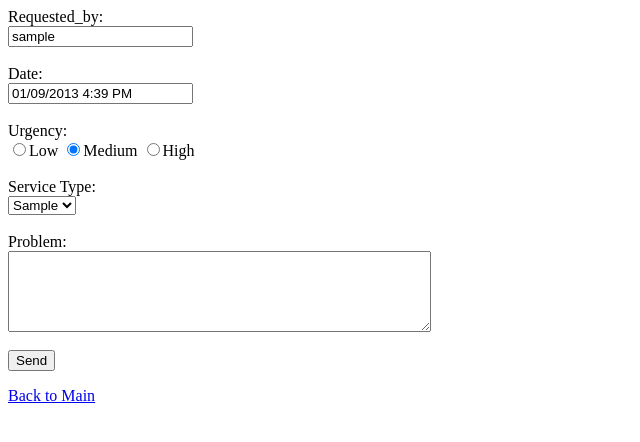
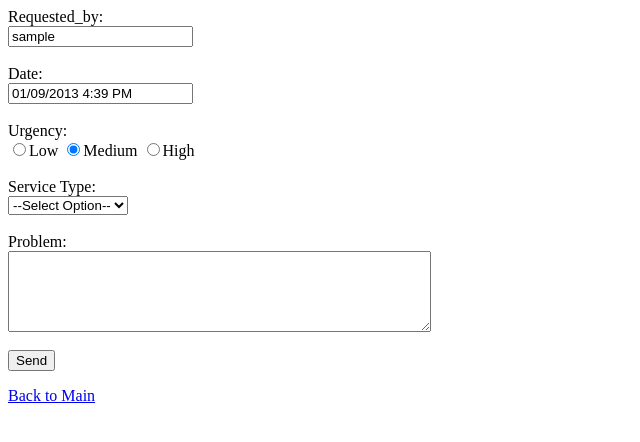
Before and after one commit to ramyghaoui/ServiceRequest, a PHP site: page /ServiceRequest.php in a window 1280 px wide. Shown: the top 442 px of the page, without its empty margins (0-640 px from the left). Run offline with PHP 8.4, Linux system fonts and the light colour scheme; the visitor is signed in with stand-in values (Sample User, id 1); tables that the repository leaves empty or names only in its code hold one stand-in row (values such as "Sample post"); data that the repository does not hold is empty.

Commit message:
Select function in Core page was fixed and ServiceRequest forma data validation adjusted

```diff
--- a/Projects/ServiceRequest/Core.php
+++ b/Projects/ServiceRequest/Core.php
@@ -54,11 +54,9 @@
 
 	function select($query, $value){
 		$query_run = mysql_query($query);
-		echo '<select name="$value">';
 		while ($query_num_row = mysql_fetch_array($query_run)){
-			echo '<option value="'.$query_num_row['ID'].'">'.$query_num_row[$value].'</option>';
+			echo '<option value="'.$query_num_row[$value].'">'.$query_num_row[$value].'</option>';
 		}
-		echo '</select><br><br>';
 	}
 
 ?>
--- a/Projects/ServiceRequest/ServiceRequest.php
+++ b/Projects/ServiceRequest/ServiceRequest.php
@@ -4,14 +4,14 @@
 	require 'Connect.php';
 
 	if(loggedin()){
-		if(isset($_POST['ID'])&&isset($_POST['Requested_by'])&&isset($_POST['Date'])&&isset($_POST['Urgency'])&&isset($_POST['ServiceType'])&&isset($_POST['Problem'])){
+		if(isset($_POST['ID'])&&isset($_POST['Requested_by'])&&isset($_POST['Date'])&&isset($_POST['Urgency'])&&isset($_POST['ServiceType'])&&isset($_POST['ServiceType'])&&isset($_POST['Problem'])){
 			$ID = $_POST['ID'];
 			$Requested_by = $_POST['Requested_by'];
 			$Date = $_POST['Date'];
 			$Urgency = $_POST['Urgency'];
 			$ServiceType = $_POST['ServiceType'];
 			$Problem = $_POST['Problem'];
-			if(!empty($ID)&&!empty($Requested_by)&&!empty($Date)&&!empty($Urgency)&&!empty($Problem)){
+			if(!empty($ID)&&!empty($Requested_by)&&!empty($Date)&&!empty($Urgency)&&($ServiceType!='--Select Option--')&&!empty($Problem)){
 				$query = "INSERT INTO `servicerequests`(`Requested_by`, `Urgency`, `ServiceType`, `Problem`, `Status`,`SubmittedDate`) VALUES ('".$Requested_by."','".$Urgency."','".$ServiceType."','".mysql_real_escape_string($Problem)."','Awaiting','".$Date."')";
 				if($query_run = mysql_query($query)){
 					echo "<script>alert('Form submitted');</script>";
@@ -39,7 +39,9 @@
 <?php
 
 			$query = "SELECT `ServiceType` FROM `servicetypes` ORDER BY `ServiceType`";
-			select($query, 'ServiceType');
+			echo '<select name="ServiceType"><option value="--Select Option--">--Select Option--</option>';
+				echo select($query, 'ServiceType');
+			echo '</select><br><br>';
 
 ?>
 
```
